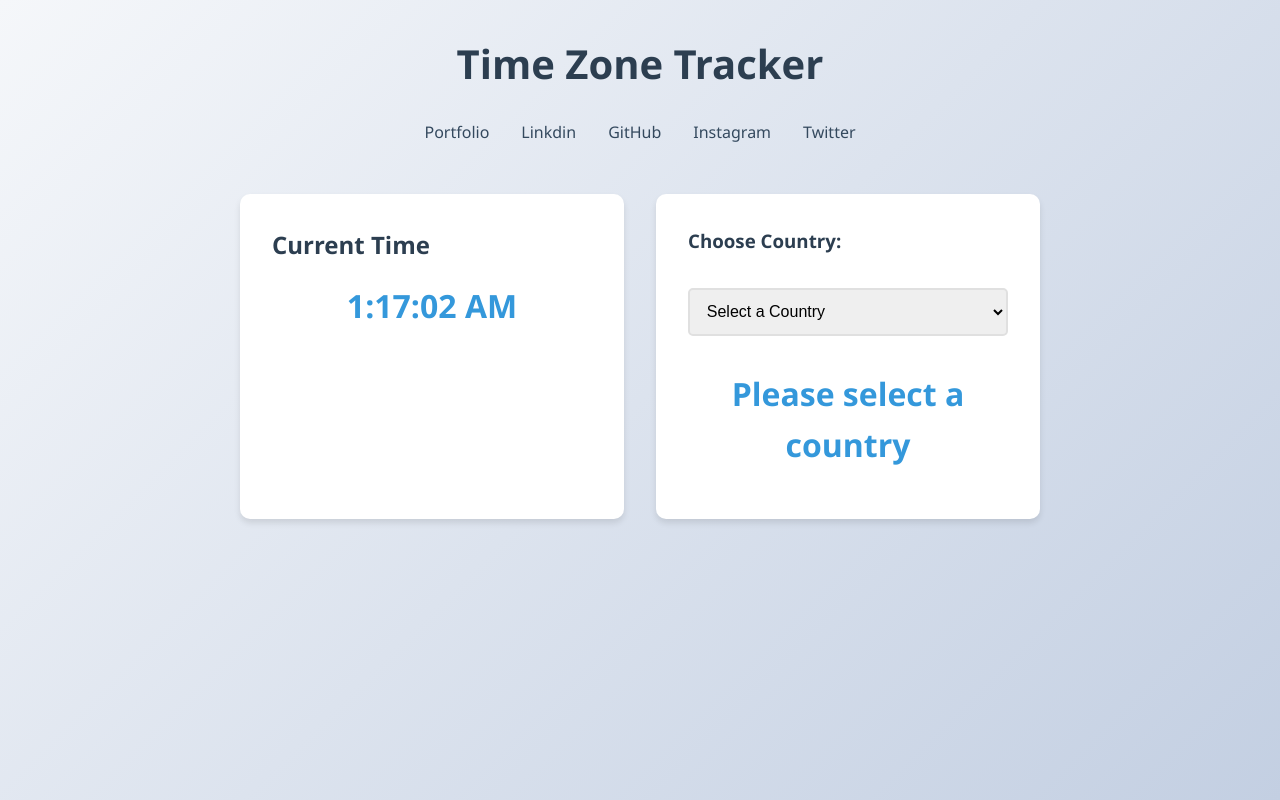
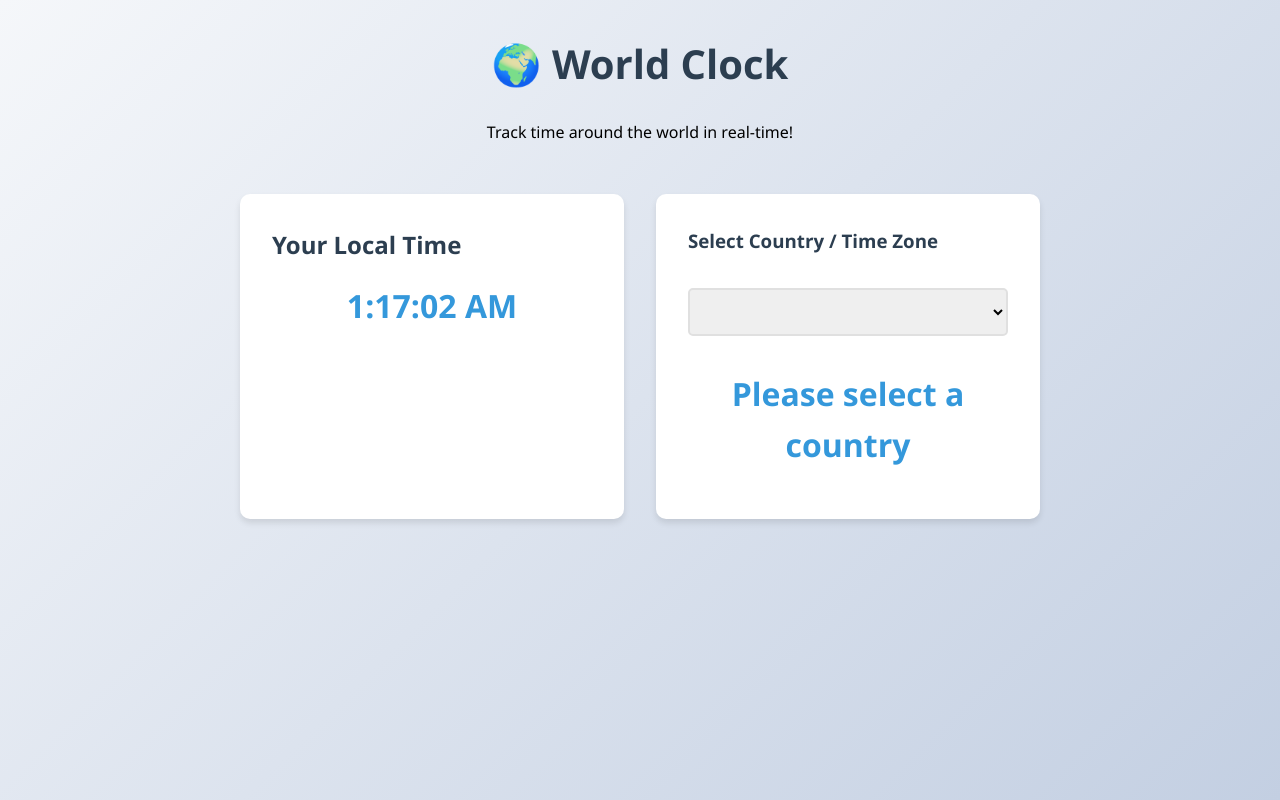
Before and after one commit to GovindJangid75/timezonetracker, a plain HTML site: page index.html in a window 1280 px wide. Drawn offline with Linux system fonts and the light colour scheme.

Commit message:
Update index.html

```diff
--- a/index.html
+++ b/index.html
@@ -1,53 +1,28 @@
 <!DOCTYPE html>
 <html lang="en">
 <head>
-    <meta charset="UTF-8">
-    <meta name="viewport" content="width=device-width, initial-scale=1.0">
-    <title>Govind Jangid & Garvita jain </title>
+  <meta charset="UTF-8" />
+  <meta name="viewport" content="width=device-width, initial-scale=1.0"/>
+  <title>World Clock - Govind & Garvita</title>
   <link rel="stylesheet" href="styles.css">
 </head>
 <body>
   <div class="container">
     <header>
-            <h1>Time Zone Tracker</h1>
-            <nav>
-                <ul>
-                    <li><a href="#portfolio">Portfolio</a></li>
-                    <li><a href="https://www.linkedin.com/in/govindjangid75/">Linkdin</a></li>
-                    <li><a href="https://github.com/Govind137">GitHub</a></li>
-                    <li><a href="https://www.instagram.com/govind_jangid_93?igsh=MW1jZ3FsOGkxdHB4aw==">Instagram</a></li>
-                    <li><a href="#twitter">Twitter</a></li>
-                </ul>
-            </nav>
+      <h1>🌍 World Clock</h1>
+      <p>Track time around the world in real-time!</p>
     </header>
-
     <main>
       <div class="time-display">
-                <h2>Current Time</h2>
-                <div id="current-time"></div>
+        <h2>Your Local Time</h2>
+        <div id="current-time">--:--:--</div>
       </div>
+      <div class="time-zone-selector">
+        <h3>Select Country / Time Zone</h3>
+        <select id="country-select">
 
-            <div class="time-zone-selector">
-                <h3>Choose Country:</h3>
-                <select id="country-select">
-                    <option value="">Select a Country</option>
-                    <option value="America/New_York">USA</option>
-                    <option value="Europe/London">UK</option>
-                    <option value="Asia/Kolkata">India</option>
-                    <option value="Asia/Tokyo">Japan</option>
-                    <option value="Europe/Berlin">Germany</option>
-                    <option value="Europe/Paris">France</option>
-                    <option value="Australia/Sydney">Australia</option>
-                    <option value="America/Toronto">Canada</option>
-                    <option value="America/Mexico_City">Mexico</option>
-                    <option value="America/Sao_Paulo">Brazil</option>
-                    <option value="Asia/Shanghai">China</option>
-                    <option value="Europe/Moscow">Russia</option>
-                    <option value="Asia/Seoul">South Korea</option>
-                    <option value="Europe/Rome">Italy</option>
-                    <option value="Europe/Madrid">Spain</option>
         </select>
-                <div id="selected-time"></div>
+        <div id="selected-time">--:--:--</div>
       </div>
     </main>
   </div>
```
Lines whose indentation alone changed are shown as unchanged.
